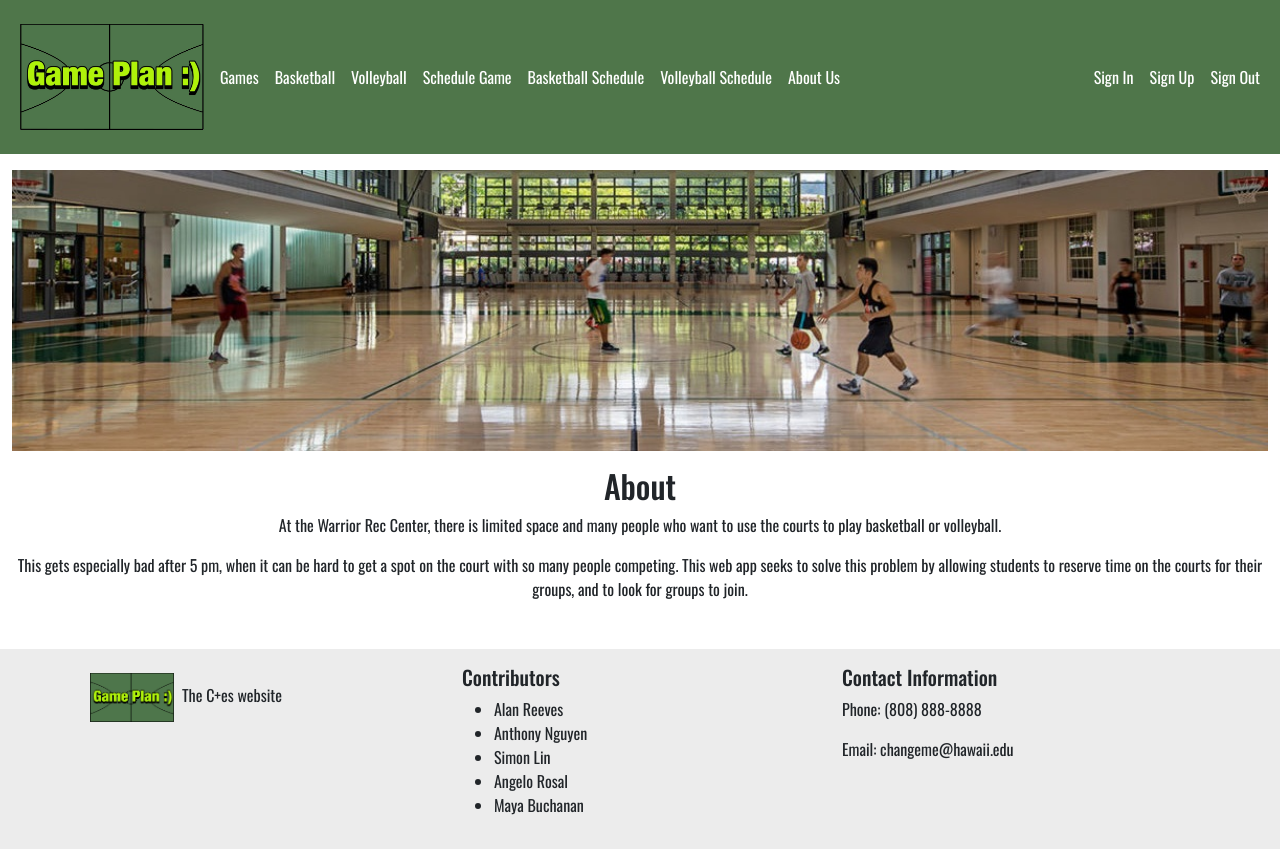
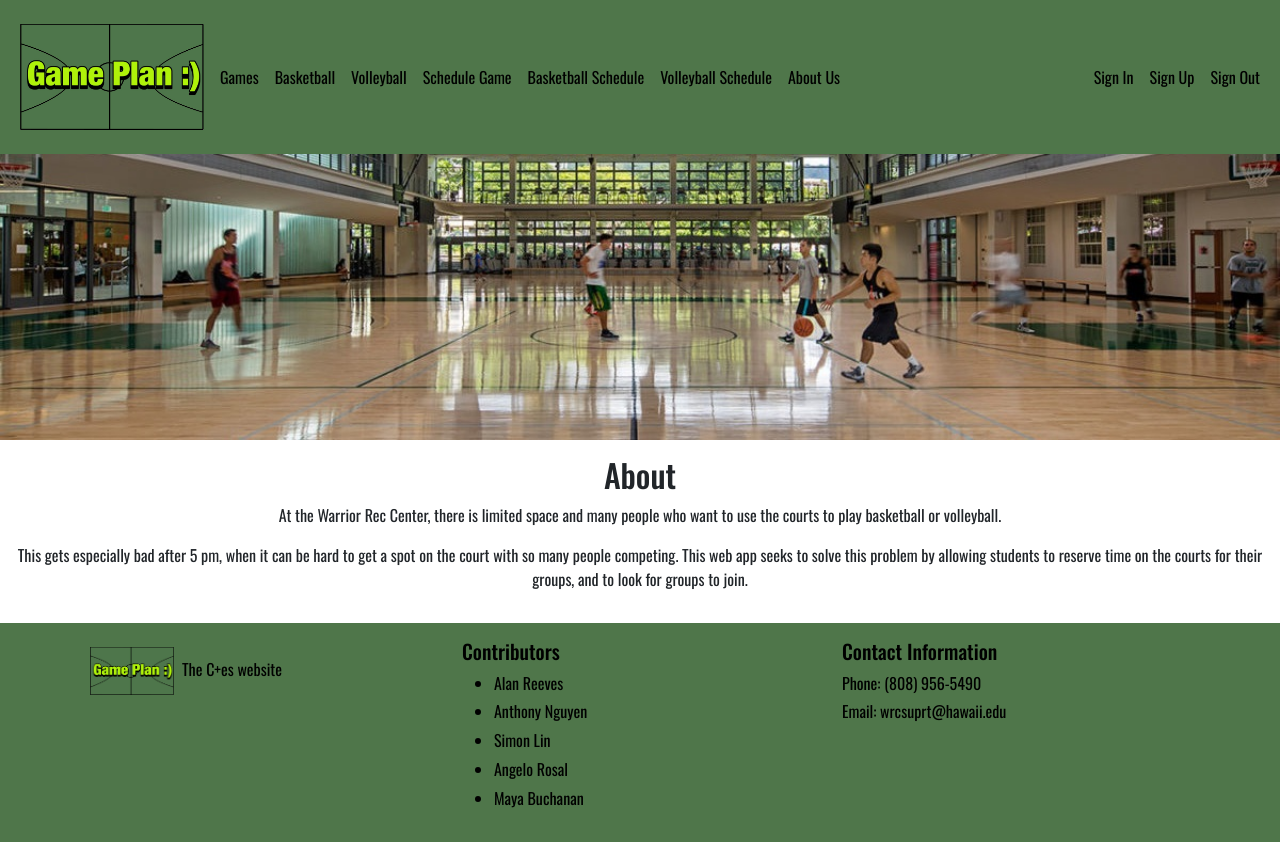
Before and after one commit to TheC-es/GamePlan, a Next.js app: page / in a window 1280 px wide. Built offline with nearby package versions, Linux system fonts and the light colour scheme; no server answers.

Commit message:
Update Footer and Image

```diff
--- a/src/app/globals.css
+++ b/src/app/globals.css
@@ -24,9 +24,31 @@ body {
 
 .custom-navbar .nav-link,
 .custom-navbar .navbar-brand {
-  color: white !important;
+  color: rgb(0, 0, 0) !important;
 }
 
 .custom-navbar .nav-link:hover {
   color: #ffcc00 !important; /* optional hover color */
 }
+
+.custom-footer {
+  background-color: #4f764a; /* same as .custom-navbar */
+  color: rgb(0, 0, 0);
+}
+
+.custom-footer a {
+  color: rgb(0, 0, 0);
+}
+
+.custom-footer a:hover {
+  color: #ffcc00;
+}
+
+.custom-footer h5 {
+  color: rgb(0, 0, 0);
+}
+
+.custom-footer li,
+.custom-footer p {
+  margin-bottom: 0.3rem;
+}
--- a/src/app/page.tsx
+++ b/src/app/page.tsx
@@ -4,8 +4,8 @@ import { Col, Container, Image, Row } from 'react-bootstrap';
 /** The Home page. */
 const Home = () => (
   <main>
-    <Container id="landing-page" fluid className="py-3">
-      <Row className="align-middle text-center">
+    <Container id="landing-page" fluid className="px-0">
+      <Row className="gx-0">
         <Image src="WarriorCourts2.jpg" fluid className="w-100" alt="Courts Image" />
       </Row>
       <Row>
--- a/src/components/Footer.tsx
+++ b/src/components/Footer.tsx
@@ -2,7 +2,7 @@ import { Col, Container, Row, Image } from 'react-bootstrap';
 
 /** The Footer appears at the bottom of every page. Rendered by the App Layout component. */
 const Footer = () => (
-  <footer className="mt-auto py-3 bg-light">
+  <footer className="mt-auto py-3 custom-footer">
     <Container>
       <Row>
         <Col>
@@ -21,8 +21,8 @@ const Footer = () => (
         </Col>
         <Col>
           <h5>Contact Information</h5>
-          <p>Phone: (808) 888-8888</p>
-          <p>Email: changeme@hawaii.edu</p>
+          <p>Phone: (808) 956-5490</p>
+          <p>Email: wrcsuprt@hawaii.edu</p>
         </Col>
       </Row>
     </Container>
```
